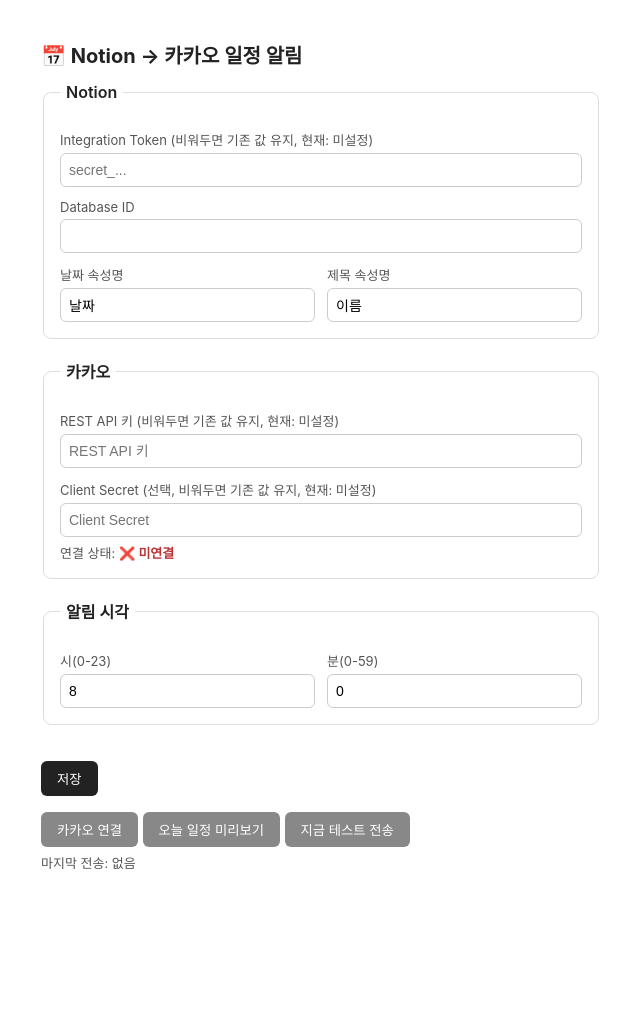
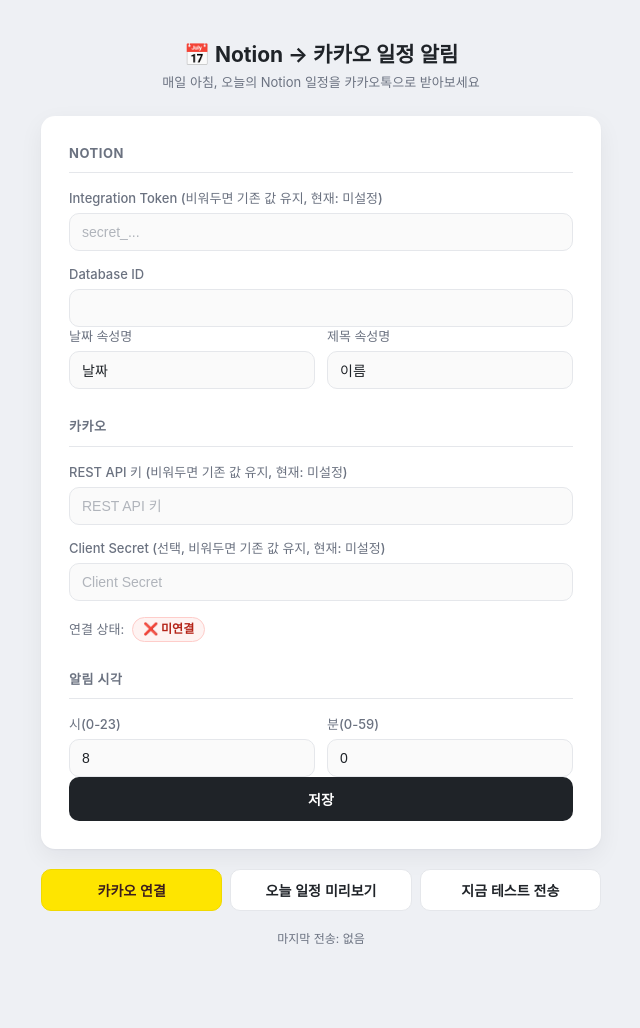
Before and after one commit to justin1112-jimin/notion-kakao-schedule, a FastAPI app: page /settings in a window 1280 px wide. Shown: the whole page, without its empty margins (319-959 px from the left). Before the commit the page ends 869 px from the top, so only its background shows below. Run offline with FastAPI, Linux system fonts and the light colour scheme; data that the repository does not hold is empty.

Commit message:
Redesign settings page UI
Replace default form styling with card layout, focus states,
status badges, and distinct button treatments — same fields
and form actions, no behavior change.

Co-Authored-By: Claude Sonnet 5 <noreply@anthropic.com>

```diff
--- a/app/templates/settings.html
+++ b/app/templates/settings.html
@@ -2,35 +2,128 @@
 <html lang="ko">
 <head>
 <meta charset="UTF-8">
+<meta name="viewport" content="width=device-width, initial-scale=1">
 <title>Notion → 카카오 일정 알림</title>
 <style>
-  body { font-family: -apple-system, sans-serif; max-width: 560px; margin: 40px auto; padding: 0 16px; color: #222; }
-  h1 { font-size: 20px; }
-  fieldset { border: 1px solid #ddd; border-radius: 8px; margin-bottom: 20px; padding: 16px; }
-  legend { font-weight: 600; padding: 0 6px; }
-  label { display: block; margin-top: 12px; font-size: 13px; color: #555; }
+  :root {
+    --bg: #eef0f4;
+    --card: #ffffff;
+    --border: #e5e7eb;
+    --text: #1f2328;
+    --muted: #6b7280;
+    --accent: #2563eb;
+    --accent-soft: #eef2ff;
+    --ok-bg: #ecfdf3; --ok-fg: #067647; --ok-border: #abefc6;
+    --bad-bg: #fef3f2; --bad-fg: #b42318; --bad-border: #fecdca;
+    --kakao: #fee500; --kakao-text: #3c1e1e;
+    --radius: 14px;
+  }
+  * { box-sizing: border-box; }
+  body {
+    font-family: -apple-system, BlinkMacSystemFont, "Segoe UI", "Apple SD Gothic Neo", sans-serif;
+    background: var(--bg);
+    color: var(--text);
+    margin: 0;
+    padding: 40px 16px 80px;
+    line-height: 1.4;
+  }
+  .page { max-width: 560px; margin: 0 auto; }
+  .header { text-align: center; margin-bottom: 24px; }
+  .header h1 { font-size: 21px; font-weight: 700; margin: 0 0 4px; }
+  .header p { font-size: 13px; color: var(--muted); margin: 0; }
+
+  .card {
+    background: var(--card);
+    border-radius: var(--radius);
+    box-shadow: 0 1px 2px rgba(16,24,40,.04), 0 8px 24px rgba(16,24,40,.06);
+    padding: 28px;
+    margin-bottom: 20px;
+  }
+
+  .flash {
+    display: flex; align-items: center; gap: 8px;
+    background: var(--ok-bg); border: 1px solid var(--ok-border); color: var(--ok-fg);
+    padding: 10px 14px; border-radius: 10px; font-size: 13px; margin-bottom: 20px; font-weight: 500;
+  }
+
+  fieldset { border: none; padding: 0; margin: 0 0 28px; }
+  fieldset:last-of-type { margin-bottom: 0; }
+  legend {
+    font-size: 13px; font-weight: 700; text-transform: uppercase; letter-spacing: .04em;
+    color: var(--muted); padding: 0 0 10px; width: 100%;
+    border-bottom: 1px solid var(--border); margin-bottom: 16px;
+  }
+
+  label {
+    display: block; margin-top: 14px; font-size: 13px; color: var(--muted); font-weight: 500;
+  }
+  label:first-of-type { margin-top: 0; }
+
   input[type=text], input[type=password], input[type=number] {
-    width: 100%; box-sizing: border-box; padding: 8px; margin-top: 4px;
-    border: 1px solid #ccc; border-radius: 6px; font-size: 14px;
+    width: 100%; padding: 10px 12px; margin-top: 6px;
+    border: 1px solid var(--border); border-radius: 10px; font-size: 14px;
+    background: #fafafa; color: var(--text);
+    transition: border-color .15s, box-shadow .15s, background .15s;
   }
+  input:focus {
+    outline: none; border-color: var(--accent); background: #fff;
+    box-shadow: 0 0 0 3px var(--accent-soft);
+  }
+  input::placeholder { color: #b0b4bb; }
+
   .row { display: flex; gap: 12px; }
   .row > div { flex: 1; }
-  button { margin-top: 16px; padding: 8px 16px; border: none; border-radius: 6px; background: #222; color: #fff; cursor: pointer; }
-  button.secondary { background: #888; }
-  .flash { background: #eaffea; border: 1px solid #9d9; padding: 8px 12px; border-radius: 6px; margin-bottom: 16px; }
-  .status { font-size: 13px; color: #555; margin-top: 6px; }
-  .connected { color: #1a7a1a; font-weight: 600; }
-  .disconnected { color: #b33; font-weight: 600; }
-  pre { background: #f6f6f6; padding: 12px; border-radius: 6px; white-space: pre-wrap; font-size: 13px; }
+
+  .status-line { display: flex; align-items: center; gap: 8px; margin-top: 16px; font-size: 13px; color: var(--muted); }
+  .badge {
+    display: inline-flex; align-items: center; gap: 4px;
+    padding: 3px 10px; border-radius: 999px; font-size: 12px; font-weight: 700;
+  }
+  .badge.ok { background: var(--ok-bg); color: var(--ok-fg); border: 1px solid var(--ok-border); }
+  .badge.bad { background: var(--bad-bg); color: var(--bad-fg); border: 1px solid var(--bad-border); }
+
+  button {
+    font-size: 14px; font-weight: 600; padding: 10px 18px; border: none;
+    border-radius: 10px; cursor: pointer; transition: filter .15s, background .15s;
+  }
+  button:hover { filter: brightness(0.95); }
+  button.primary { background: var(--text); color: #fff; width: 100%; padding: 12px 18px; }
+  button.secondary {
+    background: #fff; color: var(--text); border: 1px solid var(--border);
+  }
+  button.kakao { background: var(--kakao); color: var(--kakao-text); border: 1px solid #f0d900; }
+
+  .actions { display: flex; flex-wrap: wrap; gap: 8px; margin: 20px 0; }
+  .actions form { flex: 1; min-width: 140px; }
+  .actions button { width: 100%; }
+
+  .footer-status { text-align: center; font-size: 12px; color: var(--muted); margin-top: 4px; }
+
+  h3 { font-size: 13px; text-transform: uppercase; letter-spacing: .04em; color: var(--muted); margin: 0 0 10px; }
+  pre {
+    background: #0f172a; color: #e2e8f0; padding: 14px 16px; border-radius: 10px;
+    white-space: pre-wrap; font-size: 13px; line-height: 1.5; margin: 0 0 20px;
+  }
+
+  @media (max-width: 420px) {
+    .card { padding: 20px; }
+    .actions { flex-direction: column; }
+    .actions form { min-width: 0; }
+  }
 </style>
 </head>
 <body>
+<div class="page">
 
+  <div class="header">
     <h1>📅 Notion → 카카오 일정 알림</h1>
+    <p>매일 아침, 오늘의 Notion 일정을 카카오톡으로 받아보세요</p>
+  </div>
 
-{% if flash == "saved" %}<div class="flash">설정이 저장되었습니다.</div>{% endif %}
-{% if flash == "kakao_connected" %}<div class="flash">카카오 연결이 완료되었습니다.</div>{% endif %}
+  {% if flash == "saved" %}<div class="flash">✅ 설정이 저장되었습니다.</div>{% endif %}
+  {% if flash == "kakao_connected" %}<div class="flash">✅ 카카오 연결이 완료되었습니다.</div>{% endif %}
 
+  <div class="card">
     <form method="post" action="/settings">
       <fieldset>
         <legend>Notion</legend>
@@ -60,9 +153,9 @@
         <label>Client Secret (선택, 비워두면 기존 값 유지, 현재: {{ kakao_client_secret_display or "미설정" }})</label>
         <input type="password" name="kakao_client_secret" placeholder="Client Secret">
 
-    <div class="status">
+        <div class="status-line">
           연결 상태:
-      {% if kakao_connected %}<span class="connected">✅ 연결됨</span>{% else %}<span class="disconnected">❌ 미연결</span>{% endif %}
+          {% if kakao_connected %}<span class="badge ok">✅ 연결됨</span>{% else %}<span class="badge bad">❌ 미연결</span>{% endif %}
         </div>
       </fieldset>
 
@@ -80,35 +173,41 @@
         </div>
       </fieldset>
 
-  <button type="submit">저장</button>
+      <button type="submit" class="primary">저장</button>
     </form>
+  </div>
 
-<form method="get" action="/kakao/connect" style="display:inline">
-  <button type="submit" class="secondary">카카오 연결{% if kakao_connected %} 다시하기{% endif %}</button>
+  <div class="actions">
+    <form method="get" action="/kakao/connect">
+      <button type="submit" class="kakao">카카오 연결{% if kakao_connected %} 다시하기{% endif %}</button>
     </form>
-
-<form method="post" action="/preview" style="display:inline">
+    <form method="post" action="/preview">
       <button type="submit" class="secondary">오늘 일정 미리보기</button>
     </form>
-
-<form method="post" action="/test-send" style="display:inline">
+    <form method="post" action="/test-send">
       <button type="submit" class="secondary">지금 테스트 전송</button>
     </form>
+  </div>
 
-<div class="status">
+  <div class="footer-status">
     마지막 전송: {{ settings.last_sent_at or "없음" }}
     {% if settings.last_sent_status %}({{ settings.last_sent_status }}){% endif %}
   </div>
 
   {% if preview_message %}
+  <div style="margin-top:24px">
     <h3>미리보기</h3>
     <pre>{{ preview_message }}</pre>
+  </div>
   {% endif %}
 
   {% if test_result %}
+  <div>
     <h3>테스트 전송 결과</h3>
     <pre>{{ test_result }}</pre>
+  </div>
   {% endif %}
 
+</div>
 </body>
 </html>
```
Lines whose indentation alone changed are shown as unchanged.
